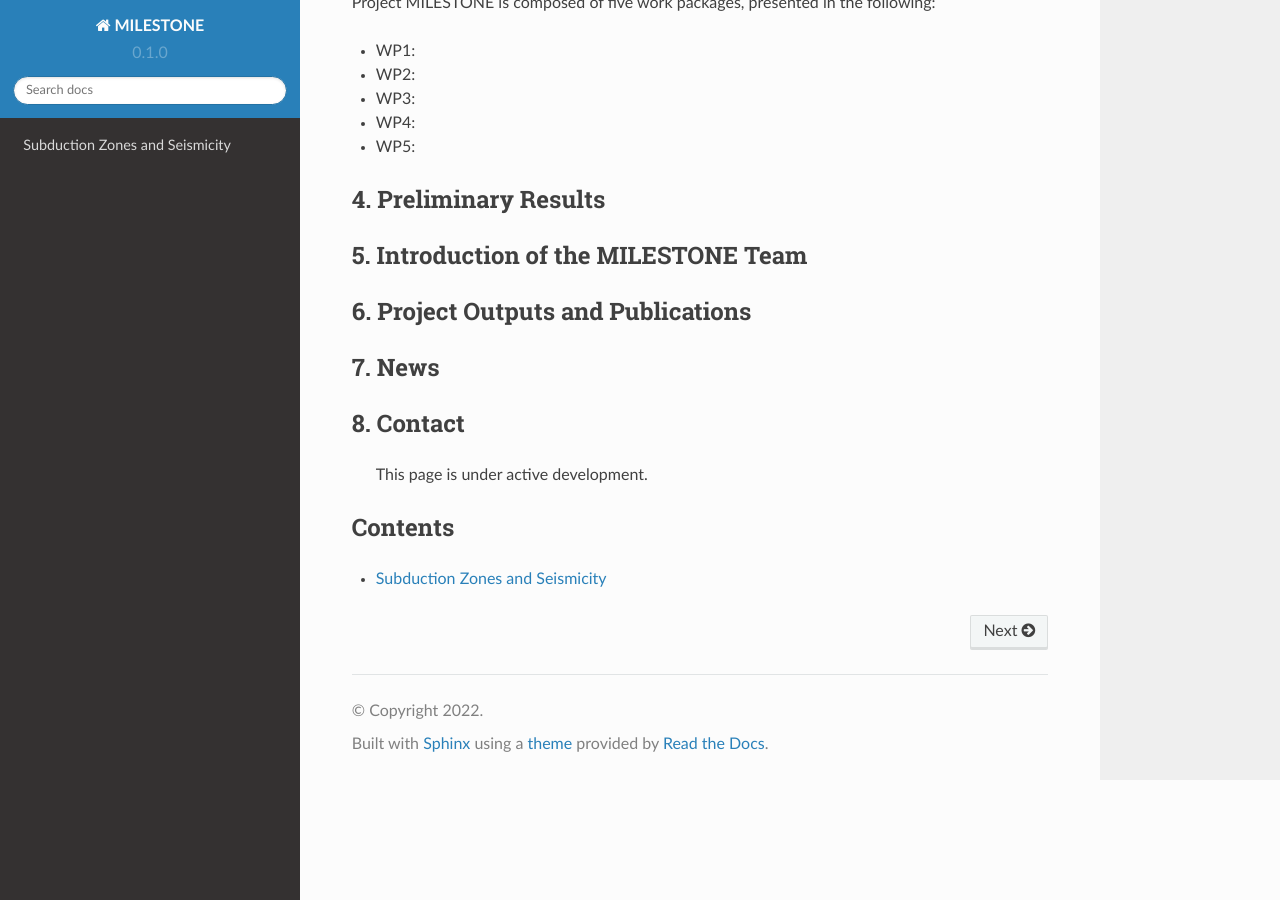
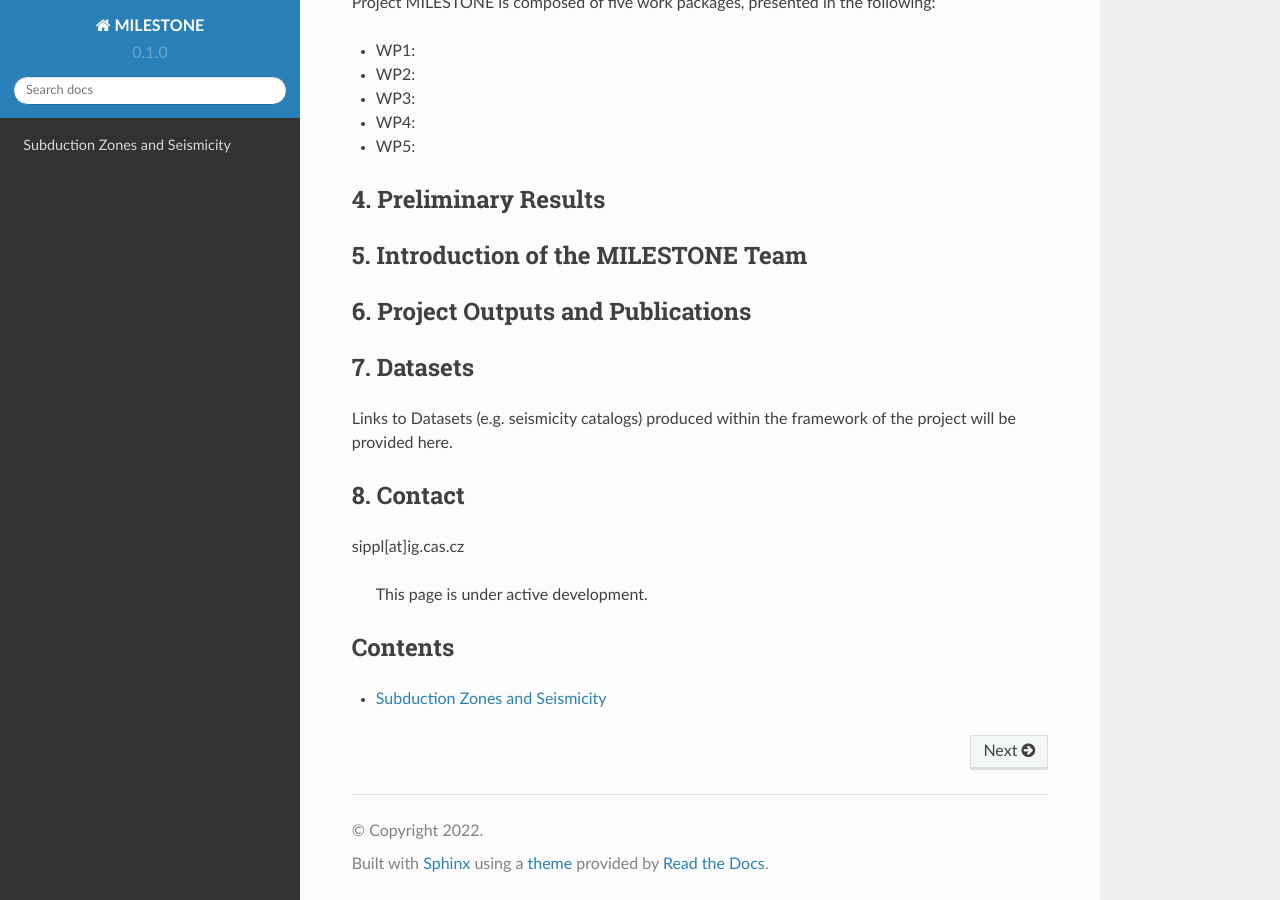
Before and after one commit to chrsippl/MILESTONE_web, a Sphinx documentation site: the page built from docs/source/index.rst, in a window 1280 px wide and 900 px high, scrolled down 649 px. Built offline with Sphinx 7.4.7 and the Read the Docs theme 2.0.0, drawn with Linux system fonts in a browser that asks for light colours; pages that are not in the unit, such as notebooks, are missing from menus.

Commit message:
Update index.rst

```diff
--- a/docs/source/index.rst
+++ b/docs/source/index.rst
@@ -44,13 +44,16 @@ Project MILESTONE is composed of five work packages, presented in the following:
 6. Project Outputs and Publications
 --------
 
-7. News
+7. Datasets
 --------
+
+Links to Datasets (e.g. seismicity catalogs) produced within the framework of the project will be provided here.
+
 
 8. Contact
 --------
 
-
+sippl[at]ig.cas.cz
 
 
    This page is under active development.
```
